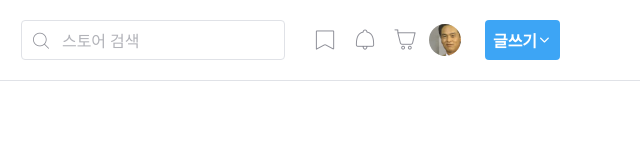
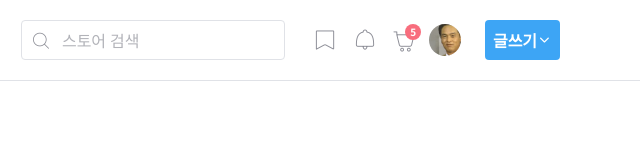
Before and after one commit to codeblue25/tommorrow_house, a website: page index.html in a window 1280 px wide. Shown: the full height of the page, 640-1280 px from the left. Drawn offline with nearby package versions, Linux system fonts and the light colour scheme; files that its build step writes are made by us from their sources; files whose address does not match are found by name.

Commit message:
🚧 Handle button status styles and create a badge

```diff
--- a/index.html
+++ b/index.html
@@ -44,7 +44,9 @@
                   <h2 class="visually-hidden">메뉴</h2>
                   <ul class="gnb-nav-list">
                     <li class="gnb-nav-item"><a href="/">커뮤니티</a></li>
-                    <li class="gnb-nav-item is-active"><a href="/">스토어</a></li>
+                    <li class="gnb-nav-item is-active">
+                      <a href="/">스토어</a>
+                    </li>
                     <li class="gnb-nav-item"><a href="/">인테리어시공</a></li>
                   </ul>
                 </nav>
@@ -94,11 +96,12 @@
                   </a>
 
                   <a
-                    class="gnb-icon-button"
+                    class="gnb-icon-button is-cart"
                     href="/"
                     aria-lable="장바구니 페이지로 이동"
                   >
                     <i class="ic-cart"></i>
+                    <strong class="badge">5</strong>
                   </a>
 
                   <button
--- a/styles/components/_gnb-icon-buttons.scss
+++ b/styles/components/_gnb-icon-buttons.scss
@@ -1,11 +1,14 @@
 .gnb-icon-button {
+  $badge-size: 16px;
+
   @include flexbox;
+  position: relative;
   width: 32px;
   height: 32px;
   font-size: 24px;
   color: $secondary;
-  transition: color 200ms ease-in-out;
-
+  border-radius: 50%;
+  transition: color 200ms ease-in-out, background-color 200ms ease-in-out;
 
   &.is-menu {
     color: $blue;
@@ -15,7 +18,40 @@
     }
   }
 
+  &.is-cart {
+    i {
+      position: relative;
+      top: 1.5px;
+      right: 1px;
+    }
+  }
+
   &:active {
     color: $primary;
+  }
+
+  .badge {
+    position: absolute;
+    top: 0;
+    right: 0;
+    display: block;
+    // width: 16px;
+    height: $badge-size;
+    min-width: $badge-size;
+    padding: 0 4px;
+    font-size: 10px;
+    line-height: 16px;
+    letter-spacing: -0.01em;
+    color: $white;
+    text-align: center;
+    background-color: $red;
+    border-radius: $badge-size / 2;
+  }
+
+  @include responsive(T) {
+    &:hover {
+      color: $white;
+      background-color: $blue;
     }
+  }
 }
```
